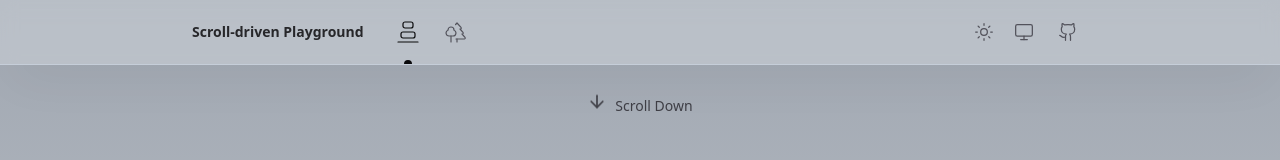
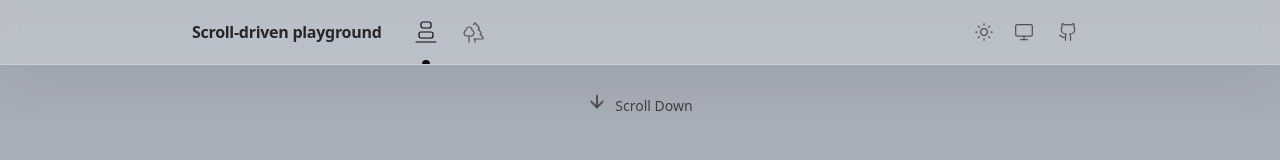
Before and after one commit to adamplesnik/scroll-driven-showcase, a React (Vite) app: page / in a window 1280 px wide. Shown: the top 160 px of the page. Built offline with nearby package versions, Linux system fonts and the light colour scheme; what @adam.plesnik/tailwindcss-scroll-driven-animations would draw is missing.

Commit message:
Tune header

```diff
--- a/src/partials/Nav.tsx
+++ b/src/partials/Nav.tsx
@@ -16,8 +16,8 @@ const Nav = ({ className, ...rest }: HTMLAttributes<HTMLDivElement>) => {
       {...rest}
     >
       <CenterLayout className="relative flex items-center gap-2">
-        <h1 className="mr-4 text-sm font-semibold text-zinc-800 dark:text-zinc-200">
-          Scroll-driven Playground
+        <h1 className="mr-4 hidden font-semibold tracking-[-0.0175em] text-zinc-800 sm:block dark:text-zinc-200">
+          Scroll-driven playground
         </h1>
         <NavItem Icon={AlignVerticalJustifyEnd} to="/" />
         <NavItem Icon={Trees} to="/forest" />
```
